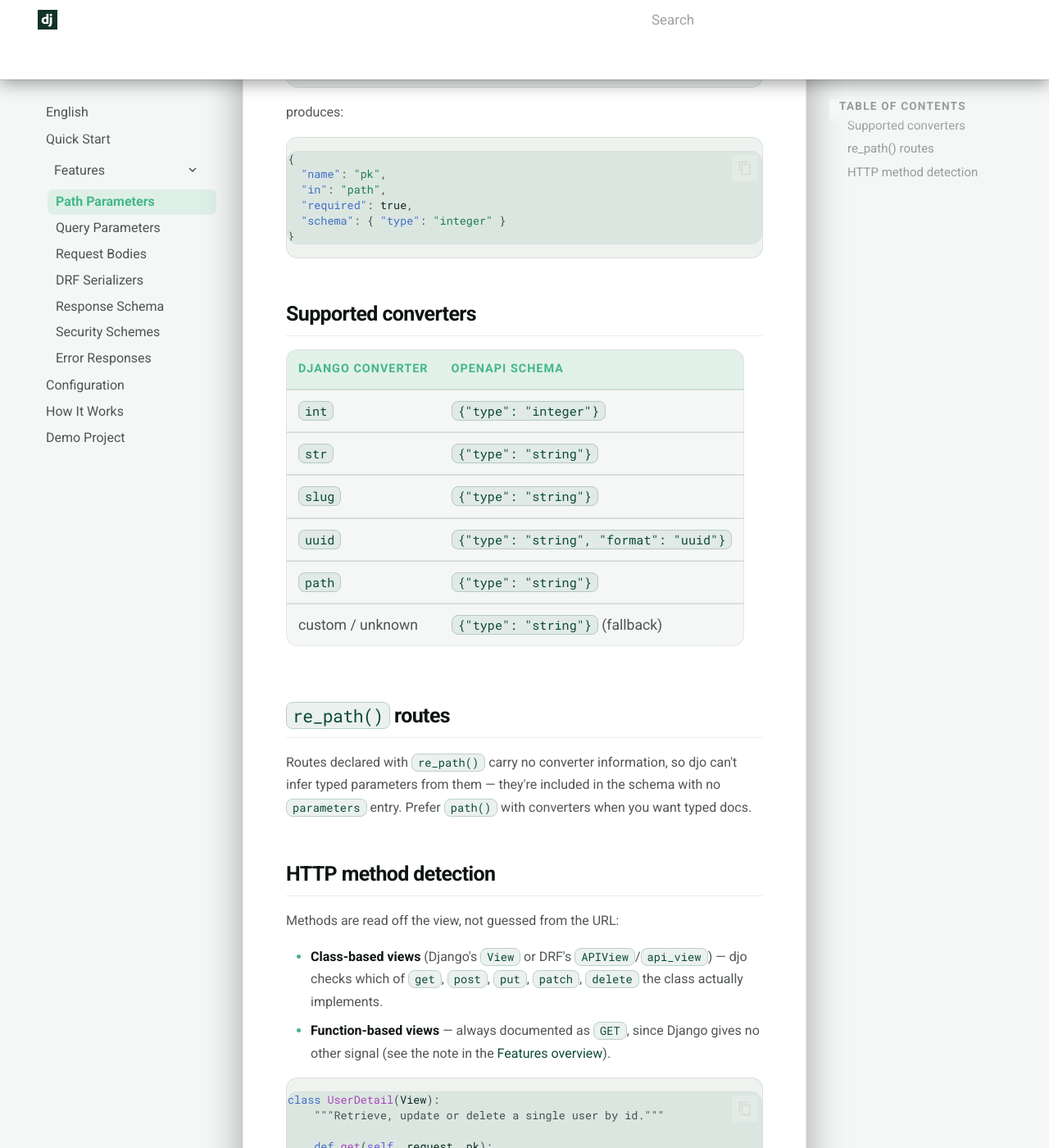
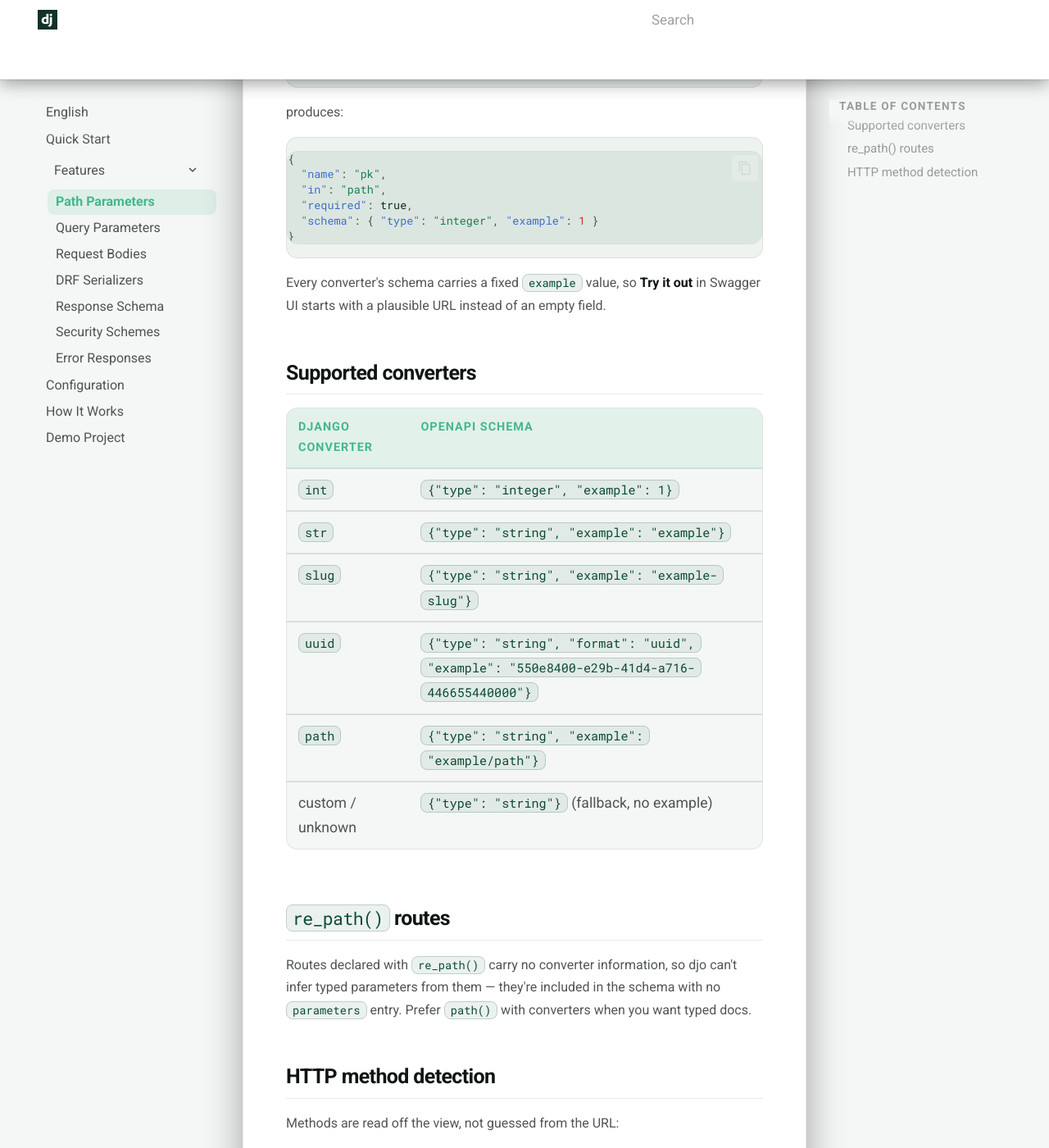
Before and after one commit to NEFORCEO/djo, an MkDocs documentation site: the page built from docs/en/features/path-parameters.md, in a window 1280 px wide and 1400 px high, scrolled down 372 px. Shown: the whole window at 82% size. Built offline with MkDocs 1.6.1 and Material for MkDocs 9.7.7, drawn with Linux system fonts in a browser that asks for light colours; comment, search, counter and statistics services are not loaded.

Commit message:
docs: update path-parameters.md

````diff
--- a/docs/en/features/path-parameters.md
+++ b/docs/en/features/path-parameters.md
@@ -16,20 +16,22 @@ produces:
   "name": "pk",
   "in": "path",
   "required": true,
-  "schema": { "type": "integer" }
+  "schema": { "type": "integer", "example": 1 }
 }
 ```
+
+Every converter's schema carries a fixed `example` value, so **Try it out** in Swagger UI starts with a plausible URL instead of an empty field.
 
 ## Supported converters
 
 | Django converter | OpenAPI schema |
 |---|---|
-| `int` | `{"type": "integer"}` |
-| `str` | `{"type": "string"}` |
-| `slug` | `{"type": "string"}` |
-| `uuid` | `{"type": "string", "format": "uuid"}` |
-| `path` | `{"type": "string"}` |
-| custom / unknown | `{"type": "string"}` (fallback) |
+| `int` | `{"type": "integer", "example": 1}` |
+| `str` | `{"type": "string", "example": "example"}` |
+| `slug` | `{"type": "string", "example": "example-slug"}` |
+| `uuid` | `{"type": "string", "format": "uuid", "example": "550e8400-e29b-41d4-a716-446655440000"}` |
+| `path` | `{"type": "string", "example": "example/path"}` |
+| custom / unknown | `{"type": "string"}` (fallback, no example) |
 
 ## `re_path()` routes
 
````
